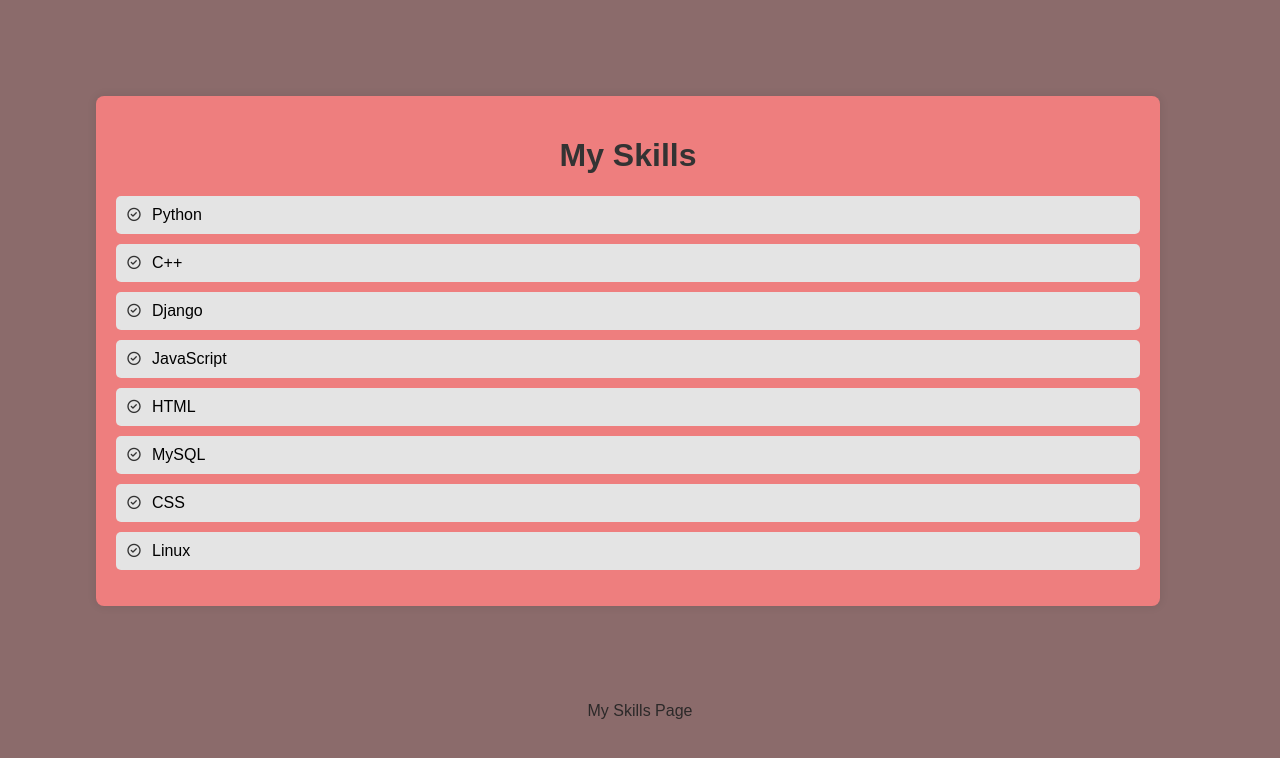
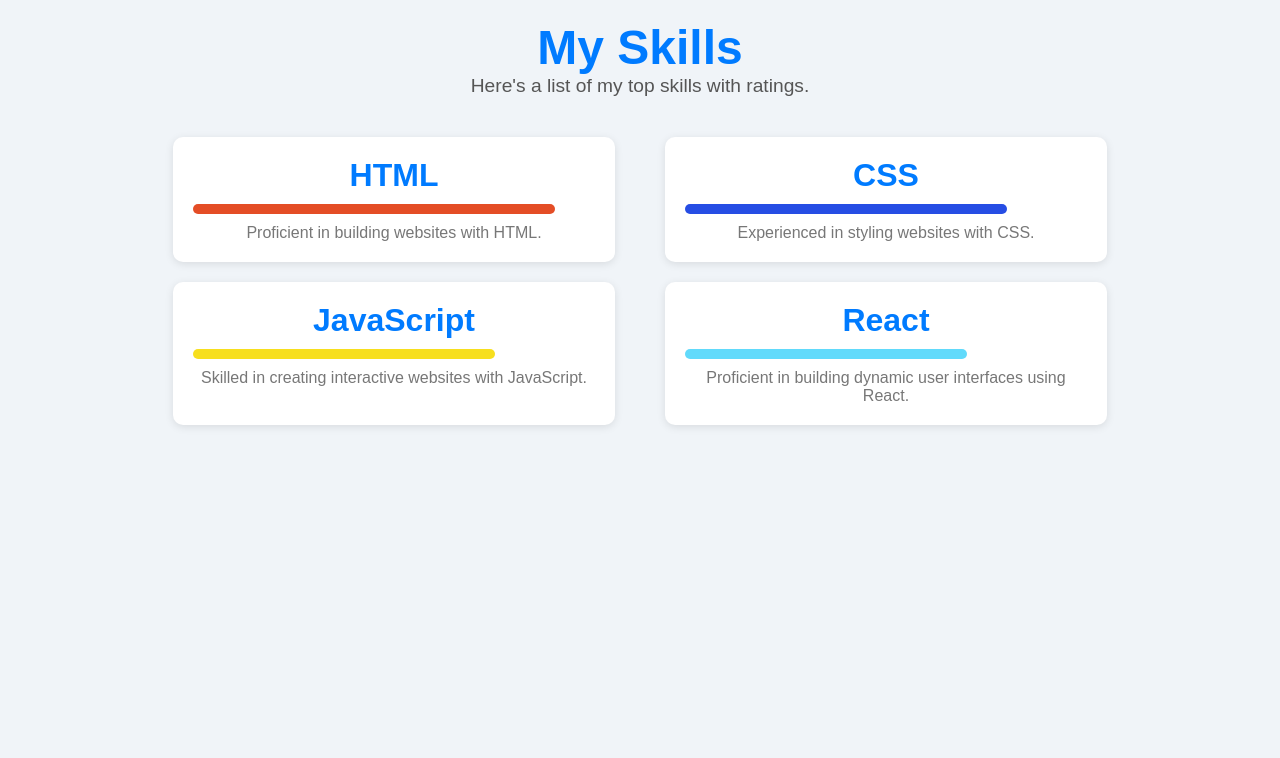
Before and after one commit to programlearner1/portfolio, a plain HTML site: page skills.html in a window 1280 px wide. Drawn offline with nearby package versions, Linux system fonts and the light colour scheme.

Commit message:
skills page updated

```diff
--- a/skills.html
+++ b/skills.html
@@ -3,76 +3,144 @@
 <head>
     <meta charset="UTF-8">
     <meta name="viewport" content="width=device-width, initial-scale=1.0">
-    <title>My Skills</title>
-    <link rel="stylesheet" href="https://unicons.iconscout.com/release/v4.0.8/css/line.css">
+    <title>Document</title>
     <style>
+        * {
+    margin: 0;
+    padding: 0;
+    box-sizing: border-box;
+}
+
 body {
     font-family: Arial, sans-serif;
-            background-color: #8b6b6b;
-            margin: 0;
-            padding: 0;
+    background-color: #f0f4f8;
+    color: #333;
 }
+
 .container {
     width: 80%;
-            margin: 6em;
+    margin: 0 auto;
     padding: 20px;
-            background: rgb(238, 126, 126);
-            border-radius: 8px;
-            box-shadow: 0 0 10px rgba(0, 0, 0, 0.1);
-            align-items: center;
 }
-        h1 {
+
+header {
     text-align: center;
-            color: #333;
+    margin-bottom: 40px;
 }
-        .skills-list {
-            list-style: none;
-            padding: 0;
 
+header h1 {
+    font-size: 3rem;
+    color: #007bff;
 }
-        .skills-list li {
-            background: #e4e4e4;
+
+header p {
+    font-size: 1.2rem;
+    color: #555;
+}
+
+.skills {
+    display: flex;
+    flex-wrap: wrap;
+    justify-content: space-around;
+}
+
+.skill {
+    background-color: #fff;
+    border-radius: 10px;
+    box-shadow: 0 2px 8px rgba(0, 0, 0, 0.1);
+    width: 45%;
+    margin-bottom: 20px;
+    padding: 20px;
+    text-align: center;
+    transition: transform 0.3s ease;
+}
+
+.skill:hover {
+    transform: translateY(-10px);
+}
+
+.skill h2 {
+    font-size: 2rem;
+    color: #007bff;
+    margin-bottom: 10px;
+}
+
+.skill p {
+    font-size: 1rem;
+    color: #777;
+    margin-top: 10px;
+}
+
+.skill-bar {
+    width: 100%;
+    height: 10px;
+    border-radius: 5px;
     margin: 10px 0;
-            padding: 10px;
-            border-radius: 5px;
-            display: flex;
-            align-items: center;
-            transition: background-color 0.5s ease;
-            cursor: pointer;
 }
-        .skills-list li:hover{
-            background: #b9b7b7;
+
+.html {
+    background-color: #e44d26;
+    width: 90%;
 }
-        .skills-list li i {
-            margin-right: 10px;
-            color: #333;
+
+.css {
+    background-color: #264de4;
+    width: 80%;
 }
-        footer {
-            text-align: center;
-            margin-top: 10px;
-            color: #2c2929;
+
+.javascript {
+    background-color: #f7df1e;
+    width: 75%;
 }
+
+.react {
+    background-color: #61dafb;
+    width: 70%;
+}
+
     </style>
 </head>
+<body><!DOCTYPE html>
+    <html lang="en">
+    <head>
+        <meta charset="UTF-8">
+        <meta name="viewport" content="width=device-width, initial-scale=1.0">
+        <title>Skill Page</title>
+        <link rel="stylesheet" href="styles.css">
+    </head>
     <body>
+        <div class="container">
+            <header>
+                <h1>My Skills</h1>
+                <p>Here's a list of my top skills with ratings.</p>
+            </header>
 
-    <div class="container">
-        <h1>My Skills</h1>
-        <ul class="skills-list">
-            <li><i class="uil uil-check-circle"></i> Python</li>
-            <li><i class="uil uil-check-circle"></i> C++</li>
-            <li><i class="uil uil-check-circle"></i> Django</li>
-            <li><i class="uil uil-check-circle"></i> JavaScript</li>
-            <li><i class="uil uil-check-circle"></i> HTML</li>
-            <li><i class="uil uil-check-circle"></i> MySQL</li>
-            <li><i class="uil uil-check-circle"></i> CSS</li>
-            <li><i class="uil uil-check-circle"></i> Linux</li>
-        </ul>
+            <section class="skills">
+                <div class="skill">
+                    <h2>HTML</h2>
+                    <div class="skill-bar html"></div>
+                    <p>Proficient in building websites with HTML.</p>
                 </div>
+                <div class="skill">
+                    <h2>CSS</h2>
+                    <div class="skill-bar css"></div>
+                    <p>Experienced in styling websites with CSS.</p>
+                </div>
+                <div class="skill">
+                    <h2>JavaScript</h2>
+                    <div class="skill-bar javascript"></div>
+                    <p>Skilled in creating interactive websites with JavaScript.</p>
+                </div>
+                <div class="skill">
+                    <h2>React</h2>
+                    <div class="skill-bar react"></div>
+                    <p>Proficient in building dynamic user interfaces using React.</p>
+                </div>
+            </section>
+        </div>
+    </body>
+    </html>
 
-    <footer>
-        <p>My Skills Page</p>
-    </footer>
 
 </body>
 </html>
```
Also changed, not shown: Index.html (+1 -1 lines). Lines whose indentation alone changed are shown as unchanged.
